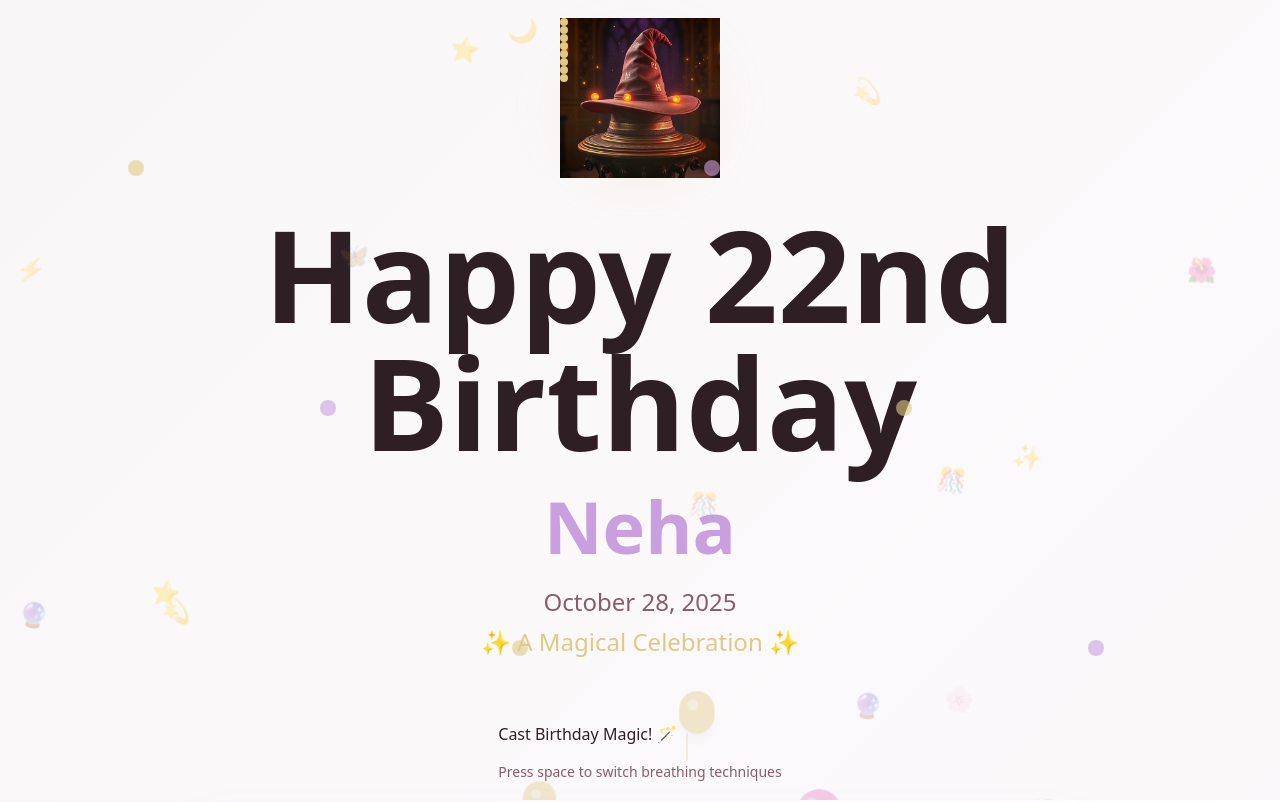
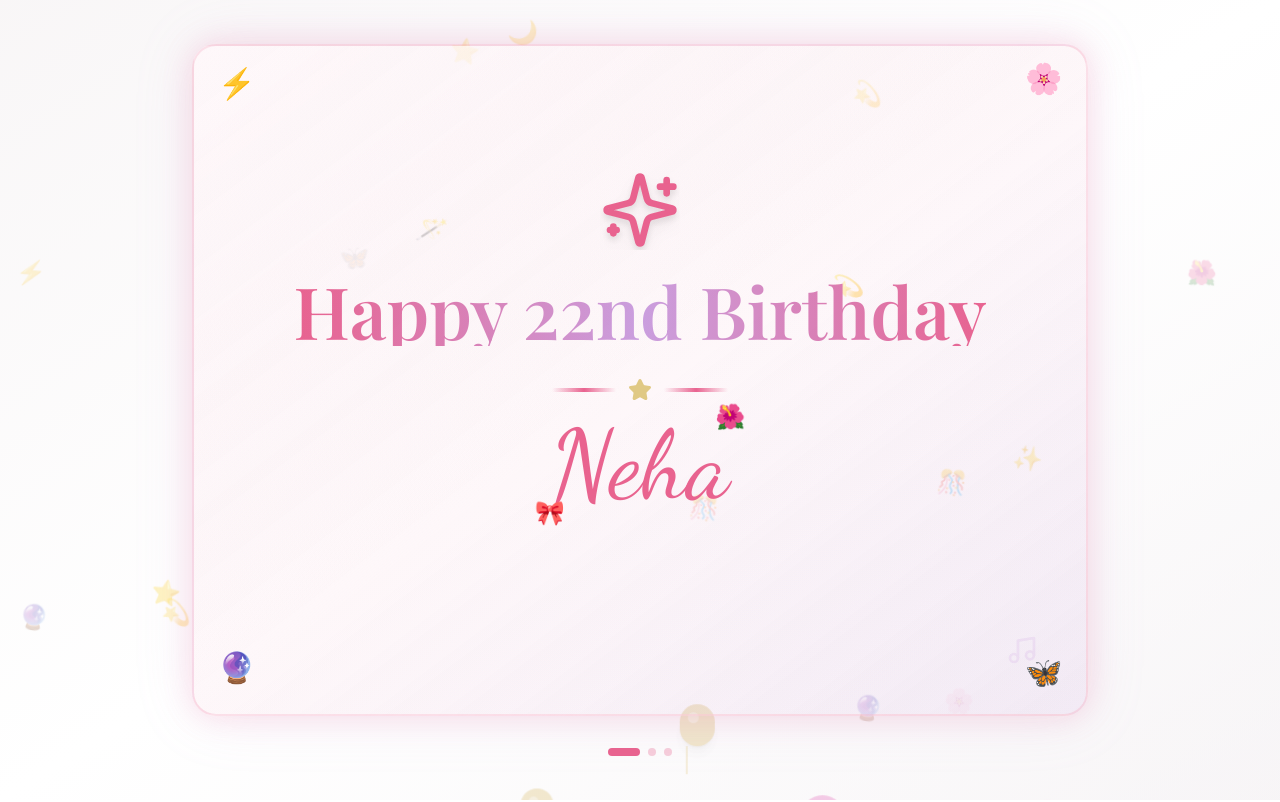
Before and after one commit to srikar0313/nehas-magical-slayer-birthday, a React (Vite) app: page / in a window 1280 px wide. Shown: the top 802 px of the page. Built offline with nearby package versions, Linux system fonts and the light colour scheme; the HTML template or start-up script is replaced by a standard one.

Commit message:
Reverted to commit e5f7f347a0abd72a84b8ad884638efea875a9c89

```diff
--- a/src/pages/Index.tsx
+++ b/src/pages/Index.tsx
@@ -1,12 +1,8 @@
 import { GiftCard } from '@/components/GiftCard';
-import { BirthdayHero } from '@/components/BirthdayHero';
 
 const Index = () => {
   return (
     <div className="relative">
-      {/* Birthday Hero with Video */}
-      <BirthdayHero />
-
       {/* Gift Card */}
       <GiftCard />
     </div>
```
